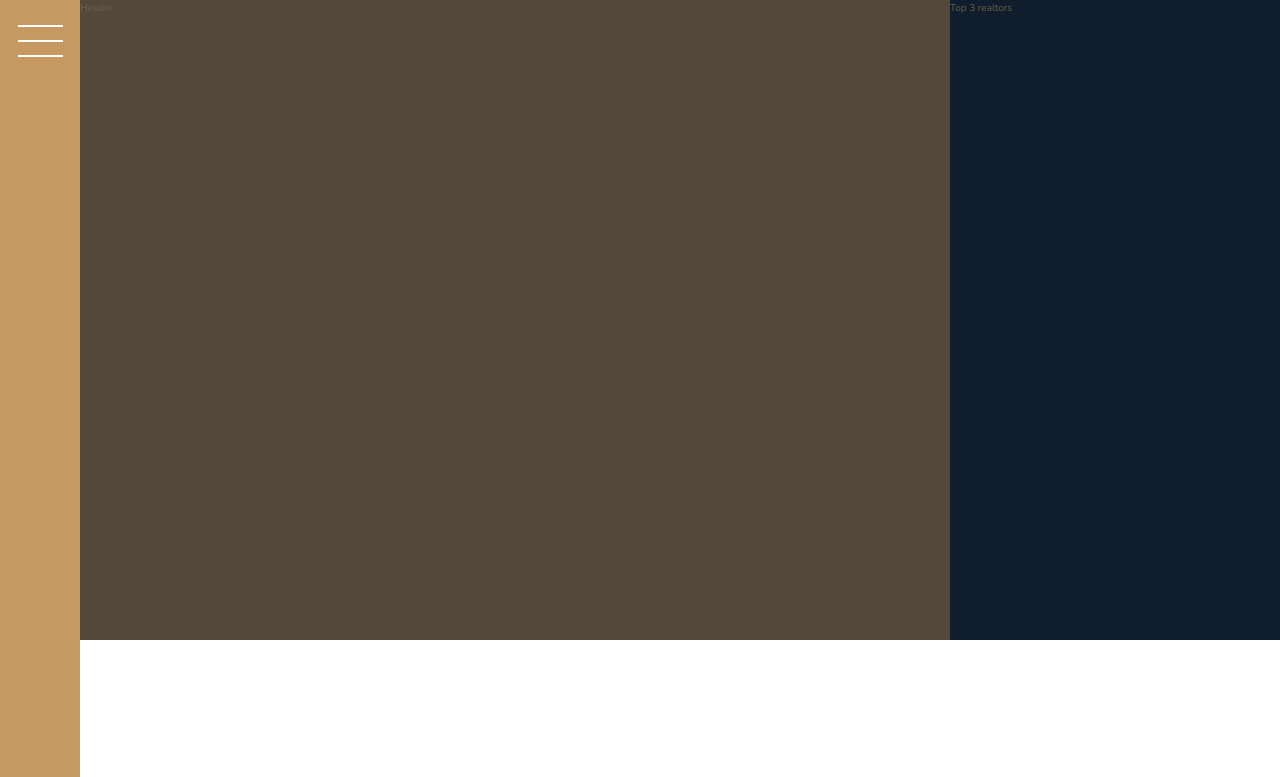
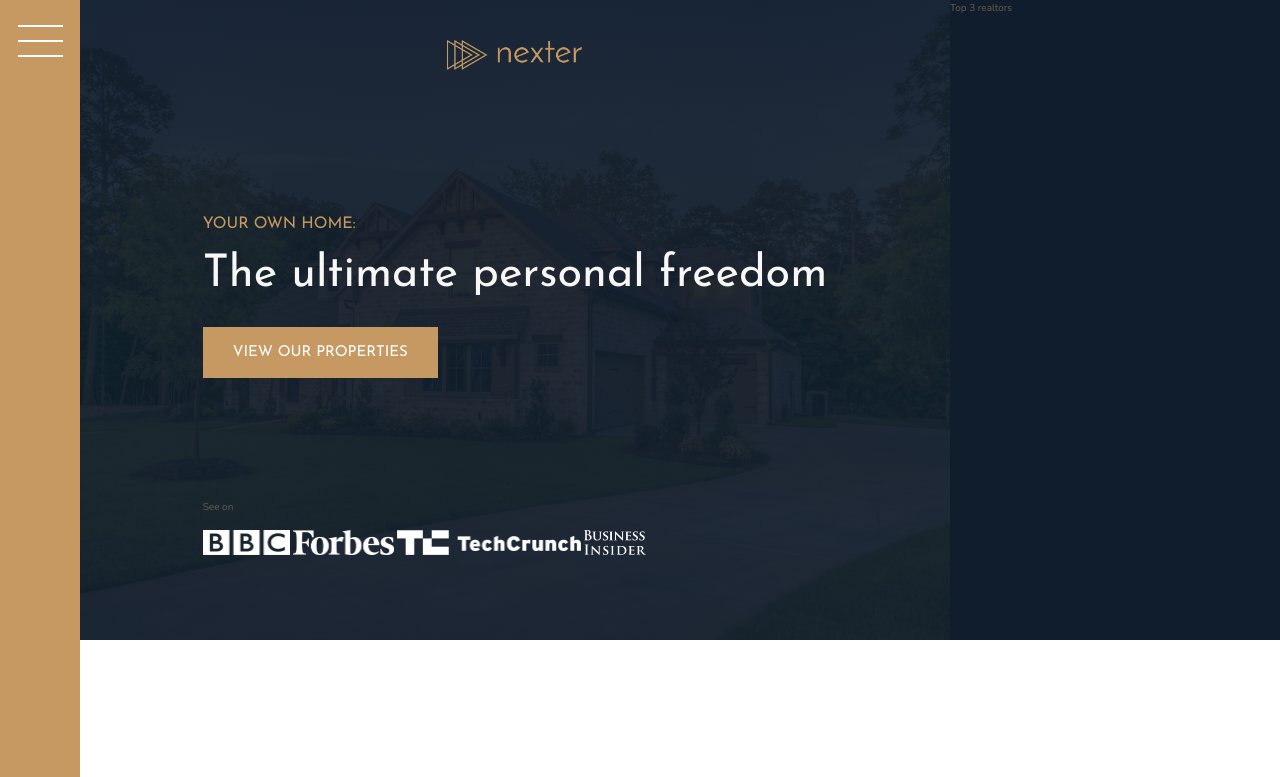
Before and after one commit to egarnaga/nexter, a website: page index.html in a window 1280 px wide. Shown: the top 777 px of the page. Drawn offline with nearby package versions, Linux system fonts and the light colour scheme.

Commit message:
Добавляет стили к Header

```diff
--- a/index.html
+++ b/index.html
@@ -17,7 +17,17 @@
     </div>
 
     <header class="header">
-      Header
+      <img class="header__logo" src="img/logo.png" alt="Nexter logo">
+      <h3 class="heading-3">Your own home:</h3>
+      <h1 class="heading-1">The ultimate personal freedom</h1>
+      <button class="btn header__btn">View our properties</button>
+      <div class="header__seenon-text">See on</div>
+      <div class="header__seenon-logos">
+        <img src="img/logo-bbc.png" alt="Seen on logo 1">
+        <img src="img/logo-forbes.png" alt="Seen on logo 2">
+        <img src="img/logo-techcrunch.png" alt="Seen on logo 3">
+        <img src="img/logo-bi.png" alt="Seen on logo 4">
+      </div>
     </header>
 
     <div class="realtors">
--- a/sass/_header.scss
+++ b/sass/_header.scss
@@ -1,4 +1,31 @@
 .header {
   background-color: $color-grey-dark-1;
   grid-column: full-start / col-end 6;
+  background-image: linear-gradient(rgba($color-secondary, .93), rgba($color-secondary, .93)), url("../img/hero.jpeg");
+  background-size: cover;
+  background-position: center;
+  padding: 8rem;
+  padding-top: 4rem;
+
+  display: grid;
+  grid-template-rows: 1fr min-content 6rem 1fr;
+  grid-template-columns: max-content;
+  grid-row-gap: 1.5rem;
+  justify-content: center;
+
+  &__logo {
+    height: 3rem;
+    justify-self: center;
+  }
+
+  &__btn {
+    align-self: start;
+    justify-self: start;
+  }
+
+  &__seenon-logos {
+    img {
+      height: 2.5rem;
+    }
+  }
 }
--- a/sass/_typography.scss
+++ b/sass/_typography.scss
@@ -5,6 +5,9 @@
 
 .heading-1 {
   @extend %heading;
+  font-size: 4.5rem;
+  color: $color-grey-light-1;
+  line-height: 1;
 }
 
 .heading-2 {
```
Also changed, not shown: css/style.css.
